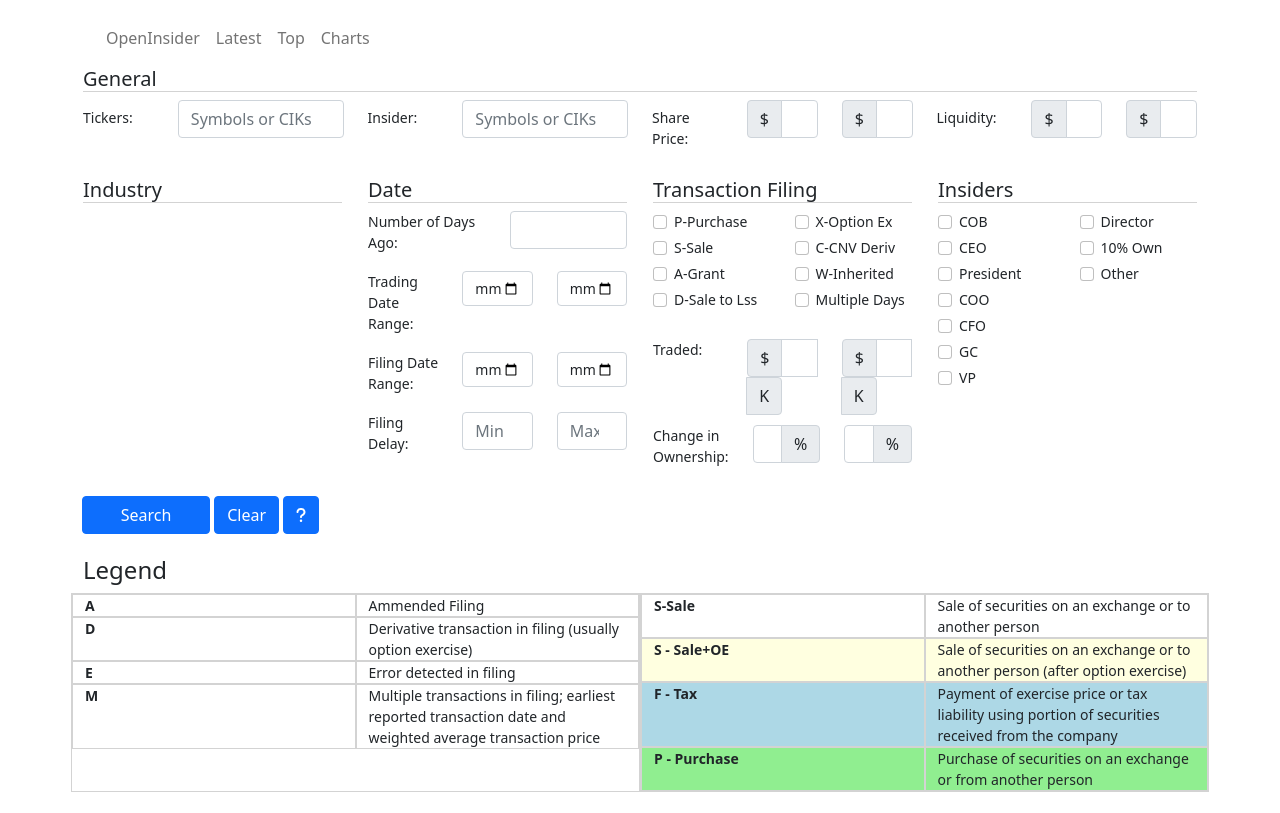
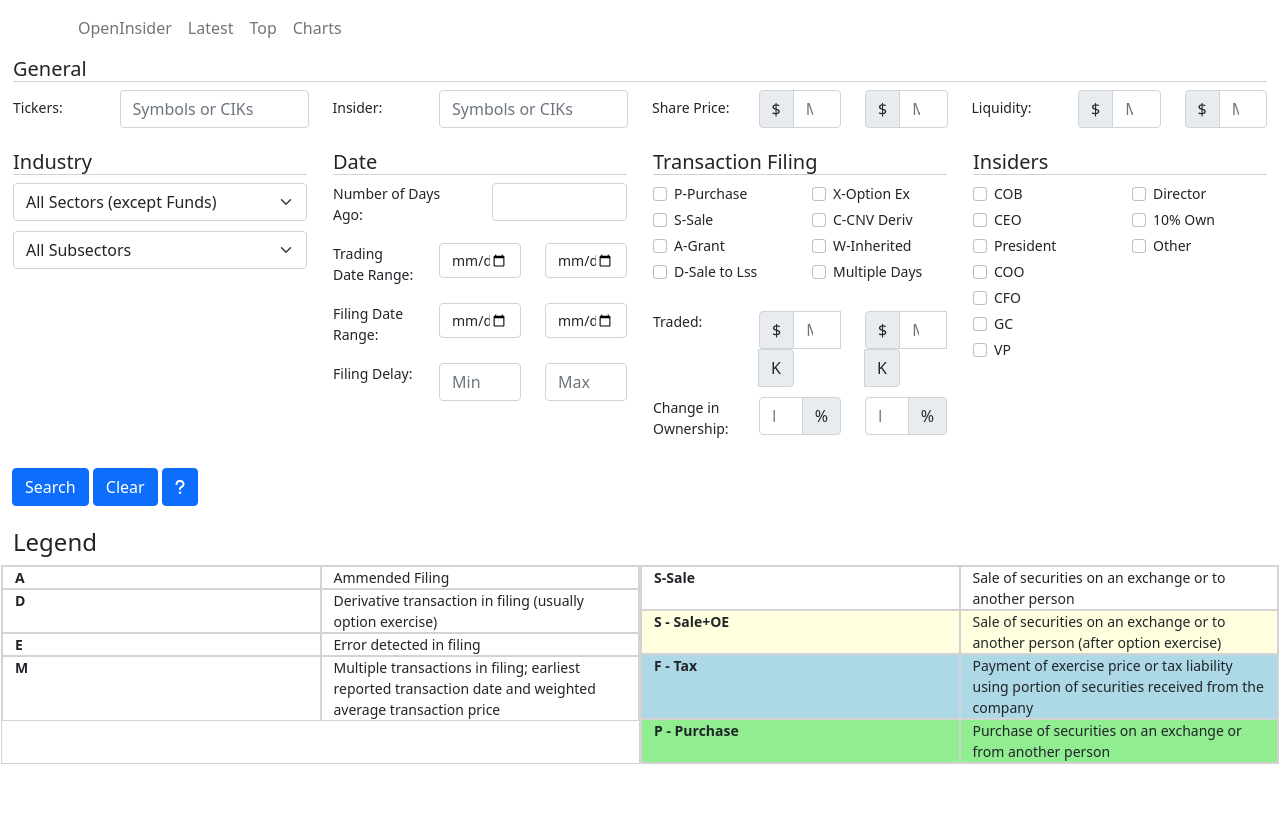
Before and after one commit to Andrew12Liu/HCIfinal, a React (Create React App) app: page / in a window 1280 px wide. Built offline with nearby package versions, Linux system fonts and the light colour scheme.

Commit message:
last one i hope

```diff
--- a/src/App.css
+++ b/src/App.css
@@ -1,8 +1,3 @@
-.main{
-  margin: 10px;
-  max-width: 100%;
-}
-
 .row{
   margin: 10px;
 }
@@ -79,11 +74,7 @@ width: 5vw;
   border: 2px solid black;
 }
 
-.legendspacing {
-  padding: 5
+.container {
+  padding:0;
+  width:100%;
 }
-
-.padding-0 {
-  padding-right:0;
-  padding-left:0;
-}
--- a/src/App.js
+++ b/src/App.js
@@ -1,18 +1,16 @@
-import logo from "./logo.svg";
-import "./App.css";
 import General from "./stuff/General";
 import Date2 from "./stuff/Date2";
 import Industry2 from "./stuff/Industry2";
-import Group from "./stuff/group";
 import Checkmarks2 from "./stuff/checkmarks2";
 import Legend from "./stuff/legend";
 import Navigation from "./stuff/nav";
 import Filing2 from "./stuff/Filing2";
 import {Button, Col, Container, Row, Modal } from "react-bootstrap";
 import Searched from "./stuff/searched";
-import { useEffect, useState } from "react";
+import { useState } from "react";
 import { FontAwesomeIcon } from '@fortawesome/react-fontawesome';
-import { faQuestion } from '@fortawesome/free-solid-svg-icons'
+import { faQuestion } from '@fortawesome/free-solid-svg-icons';
+import "./App.css";
 
 
 function MyVerticallyCenteredModal(props) {
@@ -75,7 +73,8 @@ function App() {
   const [modalShow, setModalShow] = useState(false);
   const [clearmodalShow, clearsetModalShow] = useState(false);
   return (
-    <Container className="main">
+    <Container fluid className="main">
+      <div>
         <Navigation />
         <Row>
           <Col>
@@ -97,7 +96,7 @@ function App() {
           </Col>
         </Row>
         <>
-      <Button onClick = {() => setCount(true)} style = {{"width" : "10vw"}}> Search</Button>
+        <Button onClick = {() => setCount(true)}> Search</Button>
         {" "}
         <Button onClick={() => {clearsetModalShow(true);
 
@@ -108,7 +107,7 @@ function App() {
         <FontAwesomeIcon icon={faQuestion} />
         </Button>
         </>
-
+      </div>
       <MyVerticallyCenteredModal
         show={modalShow}
         onHide={() => setModalShow(false)}
@@ -119,7 +118,7 @@ function App() {
       />
 
 
-      <Legend />
+      <Legend/>
      {count ? (<Searched/>) : (<></>)}
 
     </Container>
--- a/src/index.js
+++ b/src/index.js
@@ -4,6 +4,7 @@ import './index.css';
 import App from './App';
 import reportWebVitals from './reportWebVitals';
 import '../node_modules/bootstrap/dist/css/bootstrap.min.css'
+//import '../node_modules/react-bootstrap-table-next/dist/react-bootstrap-table2.css'
 
 ReactDOM.render(
   <React.StrictMode>
--- a/src/stuff/Industry2.js
+++ b/src/stuff/Industry2.js
@@ -1,7 +1,5 @@
 import React from 'react'
-
-import { Container } from 'react-bootstrap';
-
+import { Container, Form, Row, Col } from 'react-bootstrap';
 import './general.css'
 
 
@@ -9,7 +7,41 @@ export default function Industry() {
   return (
     <Container fluid style={{fontSize:"14px", padding:1}}>
       <h5>Industry</h5>
-
+      <Row>
+        <Col>
+          <Form.Select>
+            <option>All Sectors (except Funds)</option>
+            <option>Agriculture, Forestry, Fish</option>
+            <option>Mining</option>
+            <option>Construction</option>
+            <option>Manufacturing</option>
+            <option>Transportation and Utilities</option>
+            <option>Wholesale Trade</option>
+            <option>Retail Trade</option>
+            <option>Financials</option>
+            <option>Services</option>
+            <option>Closed-End Funds</option>
+          </Form.Select>
+        </Col>
+      </Row>
+      <Row>
+        <Col>
+          <Form.Select>
+            <option>All Subsectors</option>
+            <option>Food</option>
+            <option>Tobacco</option>
+            <option>Textile</option>
+            <option>Electronics</option>
+            <option>Chemicals</option>
+            <option>Leather</option>
+            <option>Plastics</option>
+            <option>Transportation</option>
+            <option>Lumber</option>
+            <option>Paper</option>
+            <option>Specialty Instruments</option>
+          </Form.Select>
+        </Col>
+      </Row>
     </Container>
   )
 }
--- a/src/stuff/searched.js
+++ b/src/stuff/searched.js
@@ -1,6 +1,5 @@
 import React, { useState } from "react";
 import { Accordion, Button, Col, Container, Row, Table } from "react-bootstrap";
-import logo from './insiderChart.png';
 import file from './file.png';
 import BootstrapTable from 'react-bootstrap-table-next';
 
@@ -52,7 +51,7 @@ export default function Searched() {
 
   const rows = [
   {
-    formpic: <a href = "https://www.sec.gov/Archives/edgar/data/320193/000032019322000025/xslF345X03/wf-form4_164427662367600.xml"><img src={file} width="36px" height="36px"/></a>,
+    formpic: <a href = "https://www.sec.gov/Archives/edgar/data/320193/000032019322000025/xslF345X03/wf-form4_164427662367600.xml" target="_blank"><img src={file} width="36px" height="36px"/></a>,
     filetype: "",
     filedate: "2022-02-07 18:30:37",
     tradedate: "2022-02-03",
@@ -66,7 +65,7 @@ export default function Searched() {
     deltaown: "-6%",
     value: "-$4,369,548"
   },{
-    formpic: <a href = "https://www.sec.gov/Archives/edgar/data/320193/000032019322000025/xslF345X03/wf-form4_164427662367600.xml"><img src={file} width="36px" height="36px"/></a>,
+    formpic: <a href = "https://www.sec.gov/Archives/edgar/data/320193/000032019322000025/xslF345X03/wf-form4_164427662367600.xml" target="_blank"><img src={file} width="36px" height="36px"/></a>,
     filetype: "D",
     filedate: "2022-02-03 18:35:50",
     tradedate: "2022-02-01",
@@ -80,7 +79,7 @@ export default function Searched() {
     deltaown: "0%",
     value: "-$344,154"
   },{
-    formpic: <a href = "https://www.sec.gov/Archives/edgar/data/320193/000032019322000025/xslF345X03/wf-form4_164427662367600.xml"><img src={file} width="36px" height="36px"/></a>,
+    formpic: <a href = "https://www.sec.gov/Archives/edgar/data/320193/000032019322000025/xslF345X03/wf-form4_164427662367600.xml" target="_blank"><img src={file} width="36px" height="36px"/></a>,
     filetype: "",
     filedate: "2021-11-16 18:30:25",
     tradedate: "2021-11-12",
```
Lines whose indentation alone changed are shown as unchanged.
